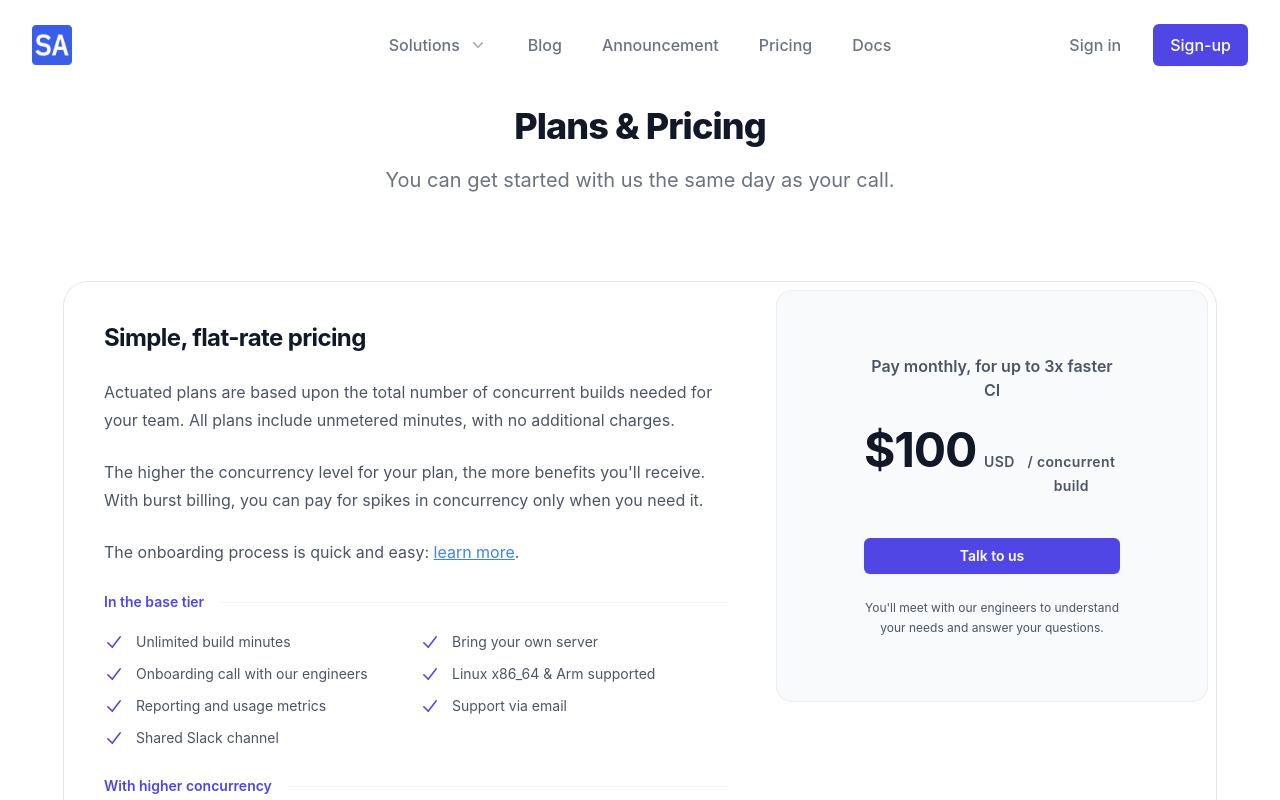
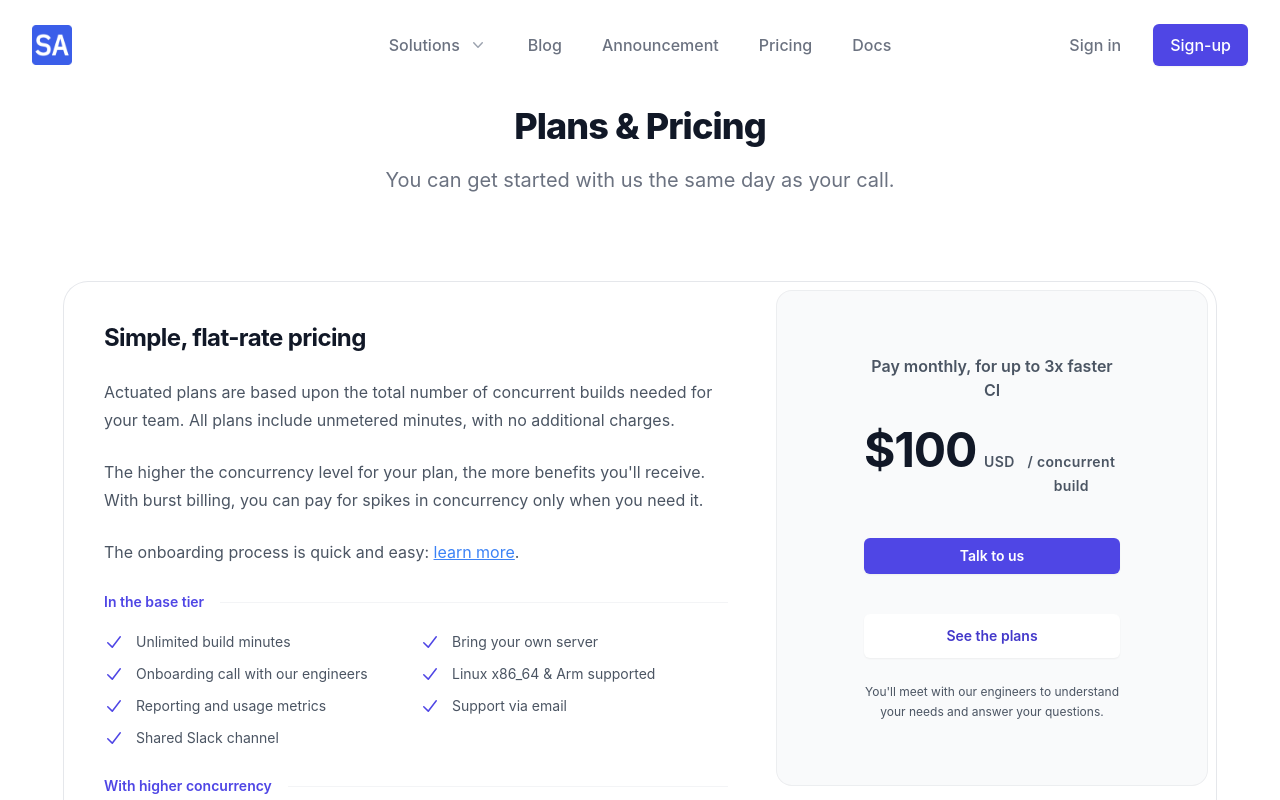
Before and after one commit to self-actuated/actuated.com, a Next.js app: page /pricing in a window 1280 px wide. Shown: the top 800 px of the page. Built offline with nearby package versions, Linux system fonts and the light colour scheme; a web font is replaced by a local one.

Commit message:
Add link for plans & pricing for Paddle
Signed-off-by: Alex Ellis (OpenFaaS Ltd) <alexellis2@gmail.com>

```diff
--- a/pages/pricing/index.js
+++ b/pages/pricing/index.js
@@ -127,6 +127,12 @@ export default function Pricing({ posts }) {
                     >
                       Talk to us
                     </a>
+                    <a
+                      href="https://orders.actuated.dev/products/actuated"
+                      className="mt-10 block w-full rounded-md  px-3 py-2 text-center text-sm font-semibold bg-white px-4 py-3 text-base font-medium text-indigo-700 shadow-sm hover:bg-indigo-50 sm:px-8"
+                    >
+                      See the plans
+                    </a>
                     <p className="mt-6 text-xs leading-5 text-gray-600">
                       You'll meet with our engineers to understand your needs and answer your questions.
                     </p>
```
